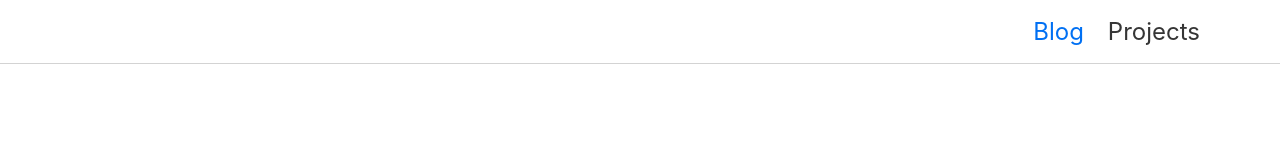
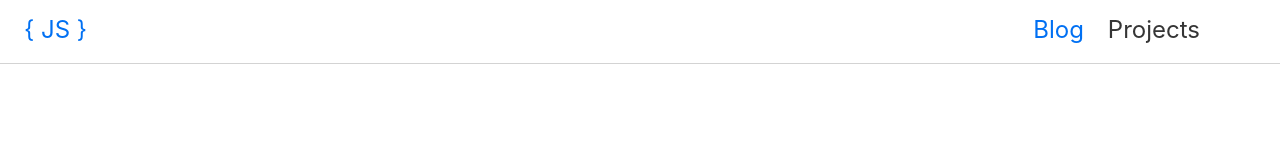
Before and after one commit to GavrilenkoGeorgi/jsmonkey, a Next.js app: page /blog in a window 1280 px wide. Shown: the top 160 px of the page. Built offline with nearby package versions, Linux system fonts and the light colour scheme.

Commit message:
Update navbar layout

```diff
--- /dev/null
+++ b/components/Logo.module.sass
@@ -0,0 +1,5 @@
+@import '../styles/_colors'
+
+.logo
+  color: $highlight-color
+  margin: 0 1.5rem
--- /dev/null
+++ b/components/Logo.tsx
@@ -0,0 +1,8 @@
+import { FC } from 'react'
+import styles from './Logo.module.sass'
+
+const Logo:FC = () => {
+  return <div className={styles.logo}>{'{ JS }'}</div>
+}
+
+export default Logo
--- a/components/navigation/NavBar.module.sass
+++ b/components/navigation/NavBar.module.sass
@@ -21,3 +21,13 @@
 
 .current
   color: $highlight-color
+
+.navigationContainer
+  // border: 1px solid pink
+  width: 100%
+  display: flex
+  justify-content: space-between
+  margin-bottom: .2rem
+
+.linksContainer
+  // border: 1px solid green
--- a/components/navigation/NavBar.tsx
+++ b/components/navigation/NavBar.tsx
@@ -1,6 +1,7 @@
 import { FC } from 'react'
 import { useRouter } from 'next/router'
 import Link from 'next/link'
+import Logo from '../Logo'
 import styles from './NavBar.module.sass'
 
 type Link = {
@@ -40,7 +41,14 @@ const NavBar:FC = () => {
   )
 
   return <nav className={styles.nav}>
-    {navLinks}
+    <>
+      <div className={styles.navigationContainer}>
+        <Logo />
+        <div className={styles.linksContainer}>
+          {navLinks}
+        </div>
+      </div>
+    </>
   </nav>
 }
 
```
